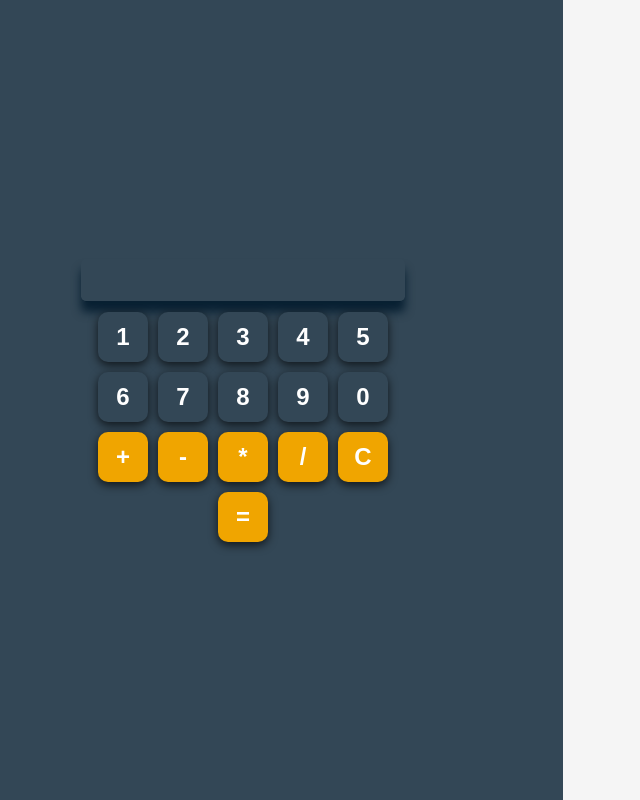
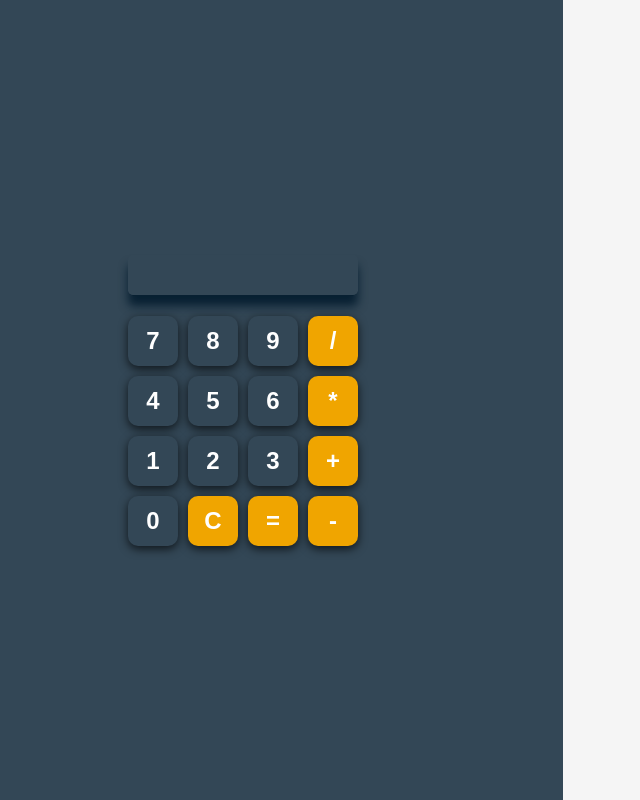
Before and after one commit to MatheoDev/calculate-js, a React (Create React App) app: page / in a window 1280 px wide. Shown: the whole page, without its empty margins (77-717 px from the left). Built offline with nearby package versions, Linux system fonts and the light colour scheme.

Commit message:
feat: functionnality of calculate now we can make a calcul

```diff
--- a/src/Components/Button/Button.css
+++ b/src/Components/Button/Button.css
@@ -1,6 +1,6 @@
-button {
+input.btn {
   transition: 0.2s;
 }
-button:hover {
+input.btn:hover {
   box-shadow: none !important;
 }
--- a/src/Components/Button/Button.js
+++ b/src/Components/Button/Button.js
@@ -1,7 +1,7 @@
 import { useEffect, useState } from "react"
 import './Button.css'
 
-const Button = ({ text, type }) => {
+const Button = ({ text, type, click }) => {
   const [style, setStyle] = useState(null)
 
   useEffect(() => {
@@ -20,10 +20,12 @@ const Button = ({ text, type }) => {
     })
   }, [])
 
+  const handleClick = (e) => {
+    click(e)
+  }
+
   return (
-    <button style={style}>
-      <span>{text}</span>
-    </button>
+    <input type="submit" className='btn' style={style} onClick={handleClick} value={text} />
   )
 }
 
--- a/src/Pages/Calculate/Calculate.css
+++ b/src/Pages/Calculate/Calculate.css
@@ -10,12 +10,12 @@
   height: 100%;
   display: flex;
   flex-direction: column;
-  gap: 10px;
+  gap: 20px;
   align-items: center;
   justify-content: center;
 }
 .calculate__display--input {
-  width: 50%;
+  width: 200px;
   height: 40px;
   font-size: 1.5rem;
   font-weight: bold;
@@ -23,13 +23,14 @@
   color: #fff;
   border: none;
   border-radius: 5px;
+  padding: 0 15px;
   border-bottom: 1px solid #082032;
   box-shadow: 0px 10px 10px #082032;
   background-color: transparent;
   outline: none;
 }
 .calculate__display--container {
-  width: 50%;
+  width: 250px;
   display: flex;
   align-items: center;
   justify-content: center;
--- a/src/Pages/Calculate/Calculate.js
+++ b/src/Pages/Calculate/Calculate.js
@@ -1,34 +1,77 @@
+import { useState } from 'react'
 import Button from './../../Components/Button/Button'
 import './Calculate.css'
 
 const Calculate = () => {
+  const [calcul, setCalcul] = useState([])
+  const [result, setResult] = useState('')
+
   const test = [
+    { value: '7', type: 'secondary' },
+    { value: '8', type: 'secondary' },
+    { value: '9', type: 'secondary' },
+    { value: '/', type: 'primary' },
+    { value: '4', type: 'secondary' },
+    { value: '5', type: 'secondary' },
+    { value: '6', type: 'secondary' },
+    { value: '*', type: 'primary' },
     { value: '1', type: 'secondary' },
     { value: '2', type: 'secondary' },
     { value: '3', type: 'secondary' },
-    { value: '4', type: 'secondary' },
-    { value: '5', type: 'secondary' },
-    { value: '6', type: 'secondary' },
-    { value: '7', type: 'secondary' },
-    { value: '8', type: 'secondary' },
-    { value: '9', type: 'secondary' },
+    { value: '+', type: 'primary' },
     { value: '0', type: 'secondary' },
-    { value: '+', type: 'primary' },
-    { value: '-', type: 'primary' },
-    { value: '*', type: 'primary' },
-    { value: '/', type: 'primary' },
     { value: 'C', type: 'primary' },
     { value: '=', type: 'primary' },
+    { value: '-', type: 'primary' },
   ]
+
+  const handleClick = (e) => {
+    // soit on clique sur un chiffre
+    // soit on clique sur C
+    // soit on clique sur =
+    // soit on clique sur un opérateur
+    if (/\d/.test(e.target.value)) {
+      setCalcul([...calcul, e.target.value])
+      // si on le dernier caractère est un chiffre => on concatène
+      // sinon on remplace le dernier chiffre/nombre par le nouveau
+      if (/\d/.test(calcul.pop())) {
+        setResult(result + e.target.value)
+      } else {
+        setResult(e.target.value)
+      }
+    } else if (e.target.value === 'C') {
+      // reset
+      setCalcul([])
+      setResult('')
+    } else if (e.target.value === '=' && calcul.length > 0) {
+      // calcule
+      setCalcul([eval(calcul.join(''))])
+      setResult(eval(calcul.join('')))
+    } else if (e.target.value && calcul.length > 0) {
+      // gestion du changement d'opérateur
+      if (/\d/.test(calcul.slice(-1)[0])) {
+        setResult(eval(calcul.join('')))
+      } else {
+        setCalcul(calcul.splice(-1, 1))
+      }
+      // gestion de la multiplication/division
+      // ex : 2 + 2 * 4 = 16 car on enchaine 2 + 2 = 4 puis 4 * 4 = 16 le vrai calcul est donc (2 + 2) * 4 = 16
+      if (e.target.value === '*' || e.target.value === '/') {
+        setCalcul([eval(calcul.join('')), e.target.value])
+      } else if (e.target.value === '+' || e.target.value === '-') {
+        setCalcul([...calcul, e.target.value])
+      }
+    }
+  }
 
   return (
     <>
       <div className="calculate">
         <div className="calculate__display">
-          <input type="text" className="calculate__display--input"/>
+          <input type="text" className="calculate__display--input" value={result} readOnly/>
           <div className='calculate__display--container'>
             {test.map((item, index) => (
-              <Button key={index} text={item.value} type={item.type} />
+              <Button key={index} text={item.value} type={item.type} click={handleClick} />
             ))}
           </div>
         </div>
```
